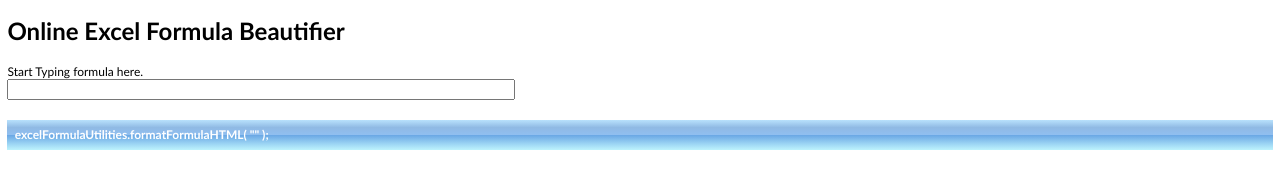
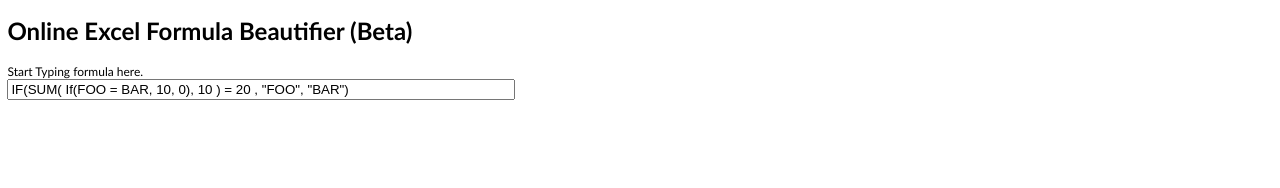
Before and after one commit to joshbtn/excelFormulaUtilitiesJS, a plain HTML site: page index.html in a window 1280 px wide. Drawn offline with Linux system fonts and the light colour scheme.

Commit message:
Cleaned up example

```diff
--- a/index.html
+++ b/index.html
@@ -57,8 +57,8 @@
 	.function_start, .function_stop{
 		color:#ff0000;
 	}
+	.tabs{border-left:dotted 1px #a0a0a0}
 	.quote_mark, .text{color:#0000ff}
-	.tabs{border-left:dotted 1px #a0a0a0}
 	/*-----------FORMULA STYLES------------*/
   /*]]>*/</style>
 
@@ -68,7 +68,7 @@
 
 	<div id="container">
 		<header>
-			<h1>Online Excel Formula Beautifier</h1>
+			<h1>Online Excel Formula Beautifier (Beta)</h1>
 		</header>
 
 		<div id="main" role="main">
@@ -77,7 +77,7 @@
 				<input type="text" id="formula_input" onkeyup="window.excelFormulaBeautifier.examples.beautifier.update()" />
 			</div>
 			<div class="formula">
-				<h2>excelFormulaUtilities.formatFormulaHTML( "<span id="fomatFormula_2"></span>" );</h2>
+				<!--h2>excelFormulaUtilities.formatFormulaHTML( "<span id="fomatFormula_2"></span>" );</h2-->
 				<code id="fomatFormula_2_out"></code>
 			</div>
 
@@ -88,11 +88,8 @@
 		</footer>
 	</div>
 
-	<script type="text/javascript">
-		var _gaq=_gaq||[];_gaq.push(["_setAccount","UA-25169442-1"]);_gaq.push(["_trackPageview"]);(function(){var a=document.createElement("script");a.type="text/javascript";a.async=!0;a.src=("https:"==document.location.protocol?"https://ssl":"http://www")+".google-analytics.com/ga.js";var b=document.getElementsByTagName("script")[0];b.parentNode.insertBefore(a,b)})();
-	</script>
-
-	<script src="https://raw.github.com/joshatjben/excelFormulaUtilitiesJS/master/excelFormulaUtilities-0.9.3.min.js"></script>
+	<script type="text/javascript">/*<![CDATA[*/var _gaq = _gaq || [];_gaq.push(['_setAccount', 'UA-25169442-1']);_gaq.push(['_trackPageview']);(function() {var ga = document.createElement('script'); ga.type = 'text/javascript'; ga.async = true;ga.src = ('https:' == document.location.protocol ? 'https://ssl' : 'http://www') + '.google-analytics.com/ga.js';var s = document.getElementsByTagName('script')[0]; s.parentNode.insertBefore(ga, s);})();/*]]>*/ </script>
+    <script src="https://raw.github.com/joshatjben/excelFormulaUtilitiesJS/master/excelFormulaUtilities-0.9.3.min.js"></script>
 	<script src="js/beautifier.js"></script>
 
   </body>
--- a/js/beautifier.js
+++ b/js/beautifier.js
@@ -35,7 +35,7 @@
 			var oldFormula;
 
 			return {
-				formula: '',
+				formula: 'IF(SUM( If(FOO = BAR, 10, 0), 10 ) = 20 , "FOO", "BAR")',
 				input: null,
 				formulaTitle: null,
 				formulaBody: null,
@@ -47,7 +47,7 @@
 						return;
 					}
 
-					this.formulaTitle.innerHTML = this.formula;
+					//this.formulaTitle.innerHTML = this.formula;
 					try{
 						this.formulaBody.innerHTML = window.excelFormulaUtilities.formatFormulaHTML(this.formula);
 					}catch(exception){
@@ -61,11 +61,11 @@
 	//-------------------
 	window.onload = function () {
 		beautifier.input = document.getElementById(config.INPUT_ID);
-		beautifier.formulaTitle = document.getElementById(config.FORMULA_TITLE_ID);
+		//beautifier.formulaTitle = document.getElementById(config.FORMULA_TITLE_ID);
 		beautifier.formulaBody = document.getElementById(config.FORMULA_BODY_ID);
 
 		beautifier.input.value = beautifier.formula;
-
+		beautifier.update();
 		//add beautifier.update(); here if if you have set an inital DEFAULT_FORMULA and would like it to render on page load.
 	};
 
```
